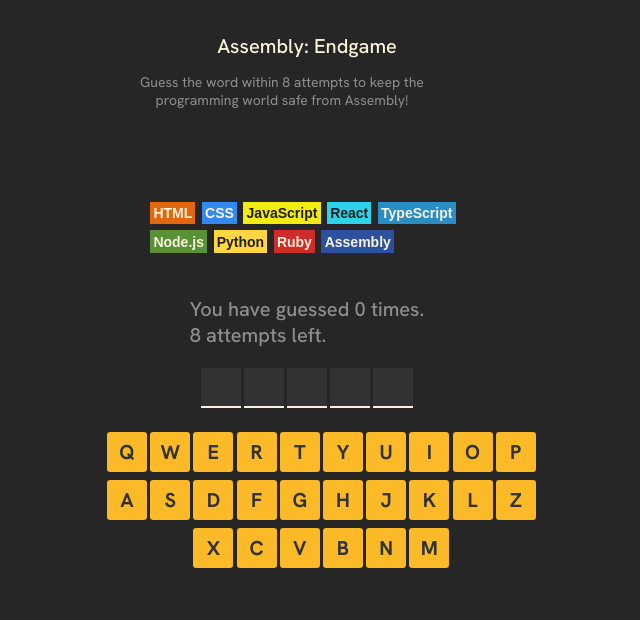
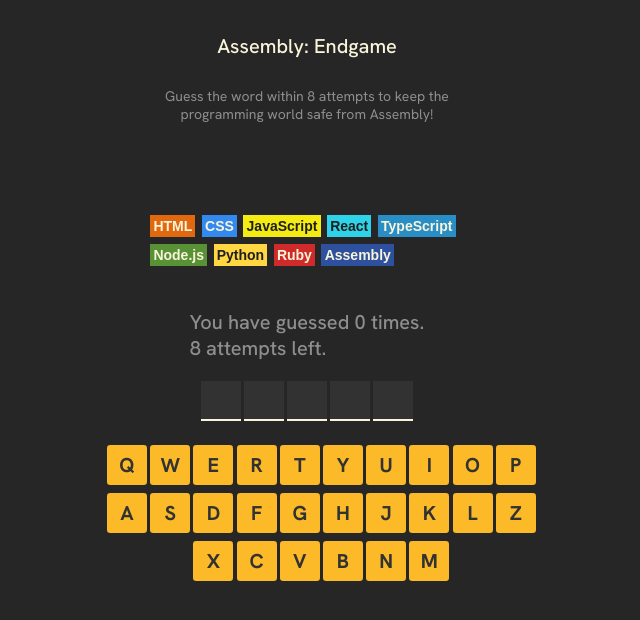
Before and after one commit to yy933/Assembly-Endgame, a React (Vite) app: page / in a window 1280 px wide. Shown: the top 620 px of the page, without its empty margins (333-973 px from the left). Built offline with nearby package versions, Linux system fonts and the light colour scheme.

Commit message:
style: update header style

```diff
--- a/src/components/Header/Header.module.scss
+++ b/src/components/Header/Header.module.scss
@@ -1,6 +1,8 @@
 @use '../../styles/variables' as *;
+@use '../../styles/mixins' as *;
 
 .header {
+  @include flexCenter(column);
   text-align: center;
 }
 
```
